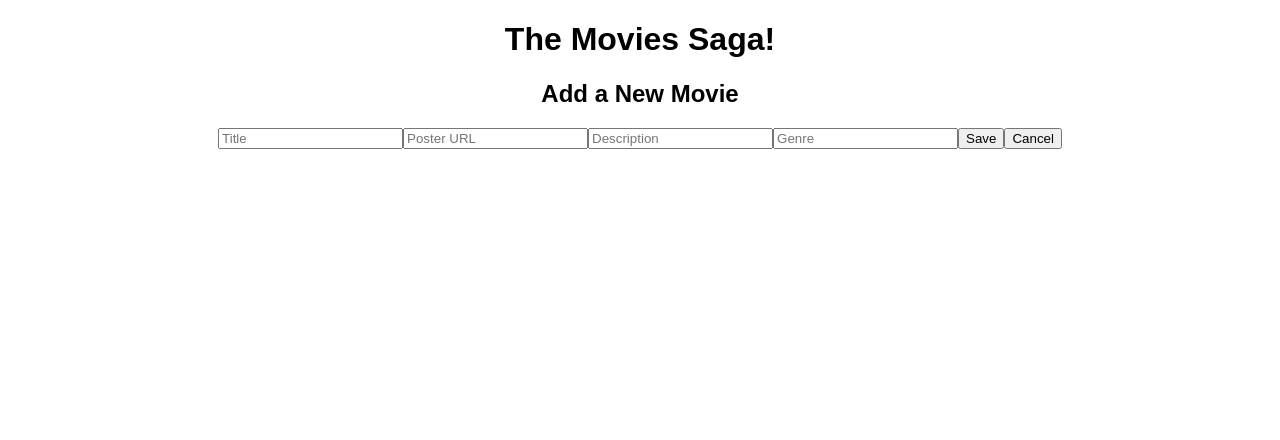
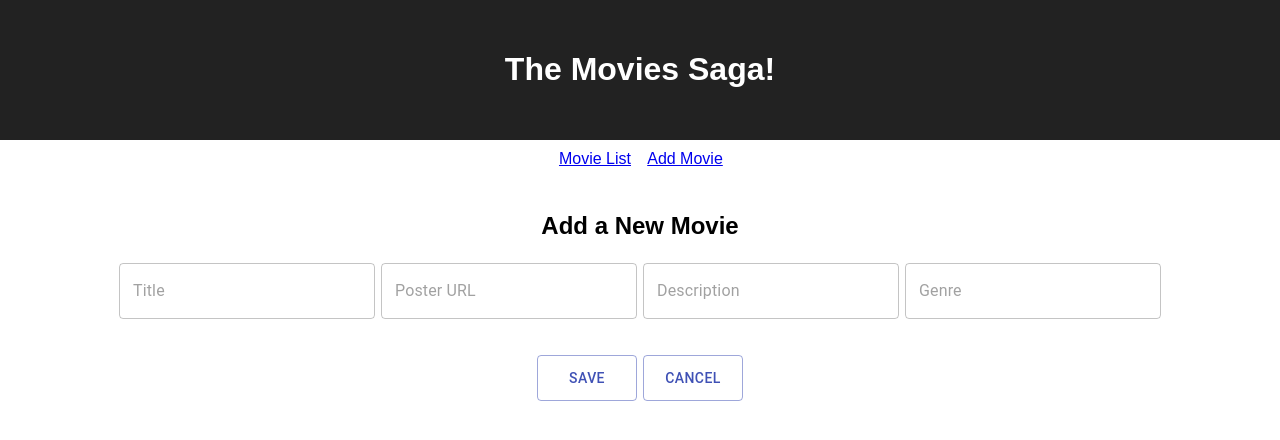
Before and after one commit to stevesavstrom/weekend-movie-sagas, a React app: page /#/movieform in a window 1280 px wide. Built offline with nearby package versions, Linux system fonts and the light colour scheme.

Commit message:
basic styling/layout, nav links on App.js, form inputs working - need to add dropdown

```diff
--- a/package.json
+++ b/package.json
@@ -4,7 +4,7 @@
   "private": true,
   "proxy": "http://localhost:5000",
   "dependencies": {
-    "@material-ui/core": "^4.11.3",
+    "@material-ui/core": "^4.12.2",
     "axios": "^0.21.1",
     "pg": "^8.2.1",
     "react": "^17.0.1",
--- a/src/components/App/App.css
+++ b/src/components/App/App.css
@@ -2,11 +2,9 @@
   text-align: center;
 }
 
-
 .App-header {
   background-color: #222;
-  height: 150px;
-  padding: 20px;
+  padding: 30px;
   color: white;
 }
 
@@ -18,6 +16,26 @@
   font-size: large;
 }
 
+.navigation{
+  display: flex;
+  flex-direction: row;
+  align-items: center;
+  justify-content: center;
+  padding: 5px;
+}
+
+.addMovie {
+  margin: 5px;
+  width: 5rem;
+  height: 2rem;
+}
+
+.movieList {
+  margin: 5px;
+  width: 5rem;
+  height: 2rem;
+}
+
 @keyframes App-logo-spin {
   from { transform: rotate(0deg); }
   to { transform: rotate(360deg); }
--- a/src/components/App/App.js
+++ b/src/components/App/App.js
@@ -1,4 +1,4 @@
-import { HashRouter as Router, Route } from "react-router-dom";
+import { HashRouter as Router, Route, Link } from "react-router-dom";
 import "./App.css";
 import MovieList from "../MovieList/MovieList";
 import Details from "../Details/Details";
@@ -7,10 +7,26 @@ import MovieForm from "../MovieForm/MovieForm";
 function App() {
   return (
     <div className="App">
-      <h1>The Movies Saga!</h1>
       <Router>
+        <header className="App-header">
+          <h1>The Movies Saga!</h1>
+        </header>
 
-       {/* MovieList page */}
+        <nav className="navigation">
+          <div className="movieList">
+            <Link to="/" class="link">
+              Movie List
+            </Link>
+          </div>
+
+          <div className="addMovie">
+            <Link to="/movieform" class="link">
+              Add Movie
+            </Link>
+          </div>
+        </nav>
+
+        {/* MovieList page */}
         <Route path="/" exact>
           <MovieList />
         </Route>
@@ -24,7 +40,6 @@ function App() {
         <Route path="/movieform" exact>
           <MovieForm />
         </Route>
-
       </Router>
     </div>
   );
--- a/src/components/Details/Details.jsx
+++ b/src/components/Details/Details.jsx
@@ -9,18 +9,9 @@ function Details() {
 
   const details = useSelector(store => store.details);
 
-//   const test =() => {
-// 	  console.log(details);
-//   }
-
-useEffect(() => {
-console.log(`looking at details`);
-}, []);
-
   return (
     <div>
       <h3>{details && details[0].title}</h3>
-	  {/* <button onClick={test}>test</button> */}
 	  <img src= {details && details[0].poster}></img>
 	  <p>{details && details[0].description}</p>
 
--- a/src/components/MovieForm/MovieForm.jsx
+++ b/src/components/MovieForm/MovieForm.jsx
@@ -1,56 +1,130 @@
-import React, {useState}from 'react';
-import { useDispatch } from 'react-redux';
+import React, { useState } from "react";
+import { useHistory } from "react-router-dom";
+import { useDispatch } from "react-redux";
+
+// Material-UI
+import { makeStyles } from "@material-ui/core/styles";
+import TextField from "@material-ui/core/TextField";
+import Button from "@material-ui/core/Button";
+import Box from "@material-ui/core/Box";
+
+// Material-UI Styles
+const useStyles = makeStyles({
+  button: {
+    width: "100px",
+    padding: "10px",
+    margin: "3px",
+  },
+  text: {
+    width: "20%",
+    margin: "3px",
+  },
+  box: {
+    margin: "30px",
+  },
+});
 
 const MovieForm = () => {
   const dispatch = useDispatch();
+  const history = useHistory();
+  const classes = useStyles();
 
   let [newMovie, setNewMovie] = useState([]);
 
   const handleTitleChange = (event) => {
-        setNewMovie({...newMovie, title: event.target.value})
-    }
+    setNewMovie({ ...newMovie, title: event.target.value });
+  };
 
   const handlePosterChange = (event) => {
-        setNewMovie({...newMovie, poster: event.target.value})
-    }
+    setNewMovie({ ...newMovie, poster: event.target.value });
+  };
 
   const handleDescriptionChange = (event) => {
-        setNewMovie({...newMovie, description: event.target.value})
-    }
+    setNewMovie({ ...newMovie, description: event.target.value });
+  };
 
   const handleGenreChange = (event) => {
-        setNewMovie({...newMovie, genre_id: event.target.value})
-    }
+    setNewMovie({ ...newMovie, genre_id: event.target.value });
+  };
 
-	// const handleGenreChange = (event) => {
-    //     setNewMovie({...newMovie, genre: event.target.value})
-    // }
-
-	const addNewMovie = event => {
+  const addNewMovie = (event) => {
     event.preventDefault();
     console.log(newMovie);
-		dispatch({ type: 'POST_MOVIE', payload: newMovie});
-		setNewMovie({title: '', poster: '', description: '', genre_id: ''})
-	}
+    dispatch({ type: "POST_MOVIE", payload: newMovie });
+    setNewMovie({ title: "", poster: "", description: "", genre_id: "" });
+  };
+
+  const handleCancel = (event) => {
+    event.preventDefault();
+    history.push(`/`);
+  };
 
   return (
-
     <form onSubmit={addNewMovie}>
       <h2>Add a New Movie</h2>
-		<input type='text' placeholder='Title' value={newMovie.title} onChange={handleTitleChange} />
 
-		<input type='text' placeholder='Poster URL' value={newMovie.poster} onChange={handlePosterChange} />
+      <TextField
+        className={classes.text}
+        type="text"
+        variant="outlined"
+        placeholder="Title"
+        value={newMovie.title}
+        onChange={handleTitleChange}
+      />
 
-		<input type='text' placeholder='Description' value={newMovie.description} onChange={handleDescriptionChange} />
+      <TextField
+        className={classes.text}
+        type="text"
+        variant="outlined"
+        placeholder="Poster URL"
+        value={newMovie.poster}
+        onChange={handlePosterChange}
+      />
 
-		<input type='text' placeholder='Genre' value={newMovie.genre_id} onChange={handleGenreChange} />
+      <TextField
+        className={classes.text}
+        type="text"
+        variant="outlined"
+        placeholder="Description"
+        value={newMovie.description}
+        onChange={handleDescriptionChange}
+      />
 
-		<button type='submit'>Save</button>
-		<button>Cancel</button>
+      <TextField
+        className={classes.text}
+        type="text"
+        variant="outlined"
+        placeholder="Genre"
+        value={newMovie.genre_id}
+        onChange={handleGenreChange}
+      />
 
+      {/* <button type="submit">Save</button> */}
+      {/* <button onClick={handleCancel}>Cancel</button> */}
+
+      <Box className={classes.box}>
+        <Button
+          type="submit"
+          className={classes.button}
+          variant="outlined"
+          color="primary"
+          type="submit"
+        >
+          Save
+        </Button>
+
+        <Button
+		onClick={handleCancel}
+          className={classes.button}
+          variant="outlined"
+          color="primary"
+          type="submit"
+        >
+          Cancel
+        </Button>
+      </Box>
     </form>
-
-	)
-}
+  );
+};
 
 export default MovieForm;
--- a/src/components/MovieList/MovieList.css
+++ b/src/components/MovieList/MovieList.css
@@ -1,4 +1,19 @@
 .movies {
-    display : flex;
-    flex-wrap: wrap;
+  display: flex;
+  flex-wrap: wrap;
+  padding: 5%;
+  min-width: 100%;
 }
+
+.movieItem {
+  border-radius: 5px;
+  box-shadow: 0px 3px 15px rgba(0, 0, 0, 0.2);
+  padding: 1%;
+  margin: 5px;
+  max-width: 20%;
+  min-height: 20%;
+}
+
+.image {
+  width: 80%;
+}
--- a/src/components/MovieList/MovieList.jsx
+++ b/src/components/MovieList/MovieList.jsx
@@ -2,12 +2,16 @@ import React, { useEffect } from 'react';
 import { useDispatch, useSelector } from 'react-redux';
 import { useHistory } from 'react-router-dom'
 import './MovieList.css'
+
+// Material-UI
+
 
 function MovieList() {
 
     const dispatch = useDispatch();
     const movies = useSelector(store => store.movies);
     const history = useHistory();
+
 
     useEffect(() => {
         dispatch({ type: 'FETCH_MOVIES' });
@@ -20,13 +24,13 @@ function MovieList() {
 
     return (
         <main>
-            <h1>MovieList</h1>
             <section className="movies">
                 {movies.map(movie => {
                     return (
-                        <div key={movie.id} >
+                        <div className="movieItem" key={movie.id} >
                             <h3>{movie.title}</h3>
-                            <img onClick={() => handleDetails(movie)} src={movie.poster} alt={movie.title}/>
+                            <img className="image" src={movie.poster} alt={movie.title}/>
+                            <button onClick={() => handleDetails(movie)}>Learn More</button>
                         </div>
                     );
                 })}
```
Also changed, not shown: 1 other file. Lines whose indentation alone changed are shown as unchanged.
